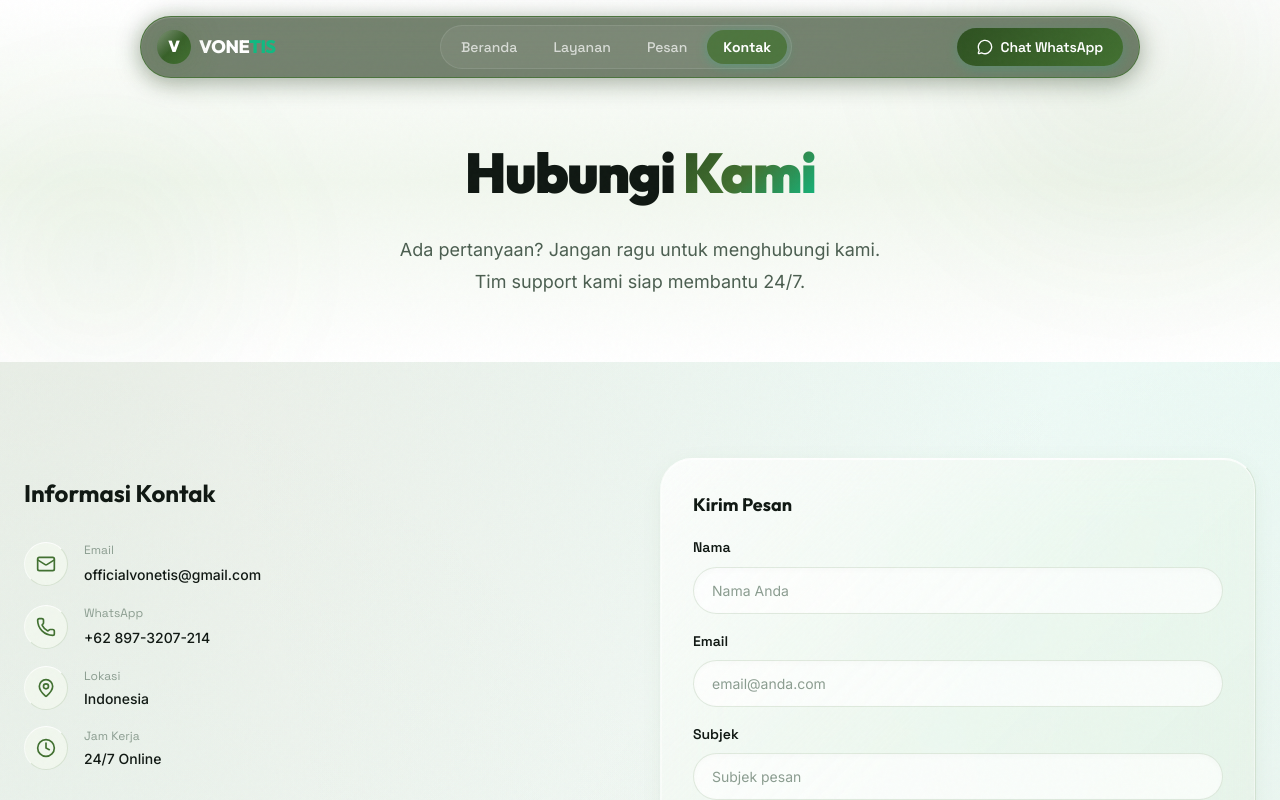
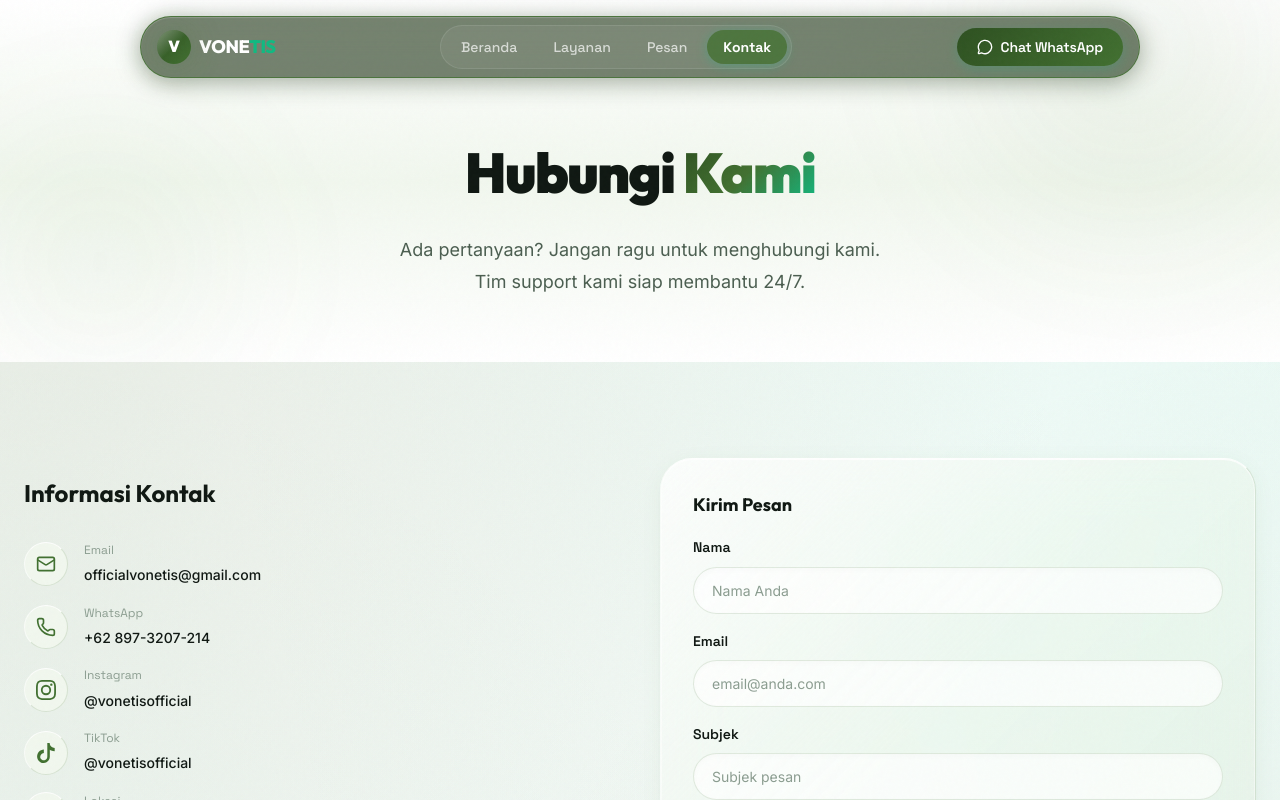
Before and after one commit to dharmamudita/vonetis, a Next.js app: page /contact in a window 1280 px wide. Shown: the top 800 px of the page. Built offline with nearby package versions, Linux system fonts and the light colour scheme.

Commit message:
feat: link official Instagram and TikTok in Footer and Contact page, add .env.example

```diff
--- a/src/app/contact/page.js
+++ b/src/app/contact/page.js
@@ -1,7 +1,7 @@
 'use client';
 
 import { useState, useEffect } from 'react';
-import { faqs, waLink, WHATSAPP_DISPLAY } from '@/lib/utils';
+import { faqs, waLink, WHATSAPP_DISPLAY, INSTAGRAM_URL, TIKTOK_URL } from '@/lib/utils';
 import { MapPin, Mail, Phone, Clock, Send, ChevronDown, CheckCircle2, AlertCircle, Loader2 } from 'lucide-react';
 import styles from './page.module.css';
 
@@ -100,6 +100,26 @@ export default function ContactPage() {
                 {[
                   { icon: <Mail size={20} />, label: 'Email', value: 'officialvonetis@gmail.com', href: 'mailto:officialvonetis@gmail.com' },
                   { icon: <Phone size={20} />, label: 'WhatsApp', value: WHATSAPP_DISPLAY, href: waLink() },
+                  {
+                    icon: (
+                      <svg viewBox="0 0 24 24" fill="currentColor" width="20" height="20">
+                        <path d="M12 2.163c3.204 0 3.584.012 4.85.07 3.252.148 4.771 1.691 4.919 4.919.058 1.265.069 1.645.069 4.849 0 3.205-.012 3.584-.069 4.849-.149 3.225-1.664 4.771-4.919 4.919-1.266.058-1.644.07-4.85.07-3.204 0-3.584-.012-4.849-.07-3.26-.149-4.771-1.699-4.919-4.92-.058-1.265-.07-1.644-.07-4.849 0-3.204.013-3.583.07-4.849.149-3.227 1.664-4.771 4.919-4.919 1.266-.057 1.645-.069 4.849-.069zM12 0C8.741 0 8.333.014 7.053.072 2.695.272.273 2.69.073 7.052.014 8.333 0 8.741 0 12c0 3.259.014 3.668.072 4.948.2 4.358 2.618 6.78 6.98 6.98C8.333 23.986 8.741 24 12 24c3.259 0 3.668-.014 4.948-.072 4.354-.2 6.782-2.618 6.979-6.98.059-1.28.073-1.689.073-4.948 0-3.259-.014-3.667-.072-4.947-.196-4.354-2.617-6.78-6.979-6.98C15.668.014 15.259 0 12 0zm0 5.838a6.162 6.162 0 100 12.324 6.162 6.162 0 000-12.324zM12 16a4 4 0 110-8 4 4 0 010 8zm6.406-11.845a1.44 1.44 0 100 2.881 1.44 1.44 0 000-2.881z" />
+                      </svg>
+                    ),
+                    label: 'Instagram',
+                    value: '@vonetisofficial',
+                    href: INSTAGRAM_URL,
+                  },
+                  {
+                    icon: (
+                      <svg viewBox="0 0 24 24" fill="currentColor" width="20" height="20">
+                        <path d="M12.525.02c1.31-.02 2.61-.01 3.91-.02.08 1.53.63 3.09 1.75 4.17 1.12 1.11 2.7 1.62 4.24 1.79v4.03c-1.44-.05-2.89-.35-4.2-.97-.57-.26-1.1-.59-1.62-.93-.01 2.92.01 5.84-.02 8.75-.08 1.4-.54 2.79-1.35 3.94-1.31 1.92-3.58 3.17-5.91 3.21-1.43.08-2.86-.31-4.08-1.03-2.02-1.12-3.44-3.17-3.8-5.46-.4-2.51.33-5.06 2.01-6.93 1.51-1.67 3.73-2.67 5.96-2.73.04 1.42-.04 2.85.03 4.27-1.33.16-2.62.83-3.43 1.89-.9 1.15-1.18 2.75-.72 4.14.44 1.25 1.54 2.22 2.84 2.5 1.15.26 2.39.06 3.4-.56.9-.53 1.56-1.4 1.83-2.4.15-.55.2-1.12.2-1.69V.02z" />
+                      </svg>
+                    ),
+                    label: 'TikTok',
+                    value: '@vonetisofficial',
+                    href: TIKTOK_URL,
+                  },
                   { icon: <MapPin size={20} />, label: 'Lokasi', value: 'Indonesia' },
                   { icon: <Clock size={20} />, label: 'Jam Kerja', value: '24/7 Online' },
                 ].map((item, i) => (
--- a/src/app/contact/page.module.css
+++ b/src/app/contact/page.module.css
@@ -14,7 +14,8 @@
 .infoItem { display: flex; align-items: center; gap: var(--space-4); }
 .infoIcon { width: 44px; height: 44px; border-radius: var(--radius-xl); background: var(--green-50); border: 1px solid rgba(65, 112, 48, 0.15); border-top-color: rgba(255, 255, 255, 0.9); border-left-color: rgba(255, 255, 255, 0.6); display: flex; align-items: center; justify-content: center; color: var(--green); flex-shrink: 0; }
 .infoLabel { font-size: var(--text-xs); color: var(--text-tertiary); margin-bottom: 2px; font-family: var(--font-accent); }
-.infoValue { font-weight: 500; font-size: var(--text-sm); color: var(--text-primary); }
+.infoValue { font-weight: 500; font-size: var(--text-sm); color: var(--text-primary); transition: color 0.2s ease; }
+a.infoValue:hover { color: var(--green); text-decoration: underline; }
 
 .formCard { padding: var(--space-8); display: flex; flex-direction: column; gap: var(--space-4); background: var(--glass-bg); backdrop-filter: var(--glass-blur); border: 1px solid rgba(65, 112, 48, 0.15); border-top-color: rgba(255, 255, 255, 0.9); border-left-color: rgba(255, 255, 255, 0.6); border-radius: var(--radius-2xl); box-shadow: var(--shadow-subtle), var(--inner-light); position: relative; overflow: hidden; }
 .formCard::before { content: ''; position: absolute; inset: 0; z-index: -1; pointer-events: none; border-radius: inherit; margin: -1px; background: linear-gradient(135deg, rgba(255,255,255,0.8) 0%, rgba(255,255,255,0) 40%, rgba(65,112,48,0.05) 100%); }
--- a/src/components/Footer.js
+++ b/src/components/Footer.js
@@ -1,7 +1,7 @@
 'use client';
 
 import Link from 'next/link';
-import { waLink } from '@/lib/utils';
+import { waLink, INSTAGRAM_URL, TIKTOK_URL } from '@/lib/utils';
 import styles from './Footer.module.css';
 
 const footerLinks = {
@@ -39,6 +39,12 @@ const socialIcons = {
   ),
 };
 
+const socialUrls = {
+  whatsapp: waLink(),
+  instagram: INSTAGRAM_URL,
+  tiktok: TIKTOK_URL,
+};
+
 export default function Footer() {
   return (
     <footer className={styles.footer}>
@@ -61,7 +67,7 @@ export default function Footer() {
           </p>
           <div className={styles.socials}>
             {Object.entries(socialIcons).map(([name, icon]) => (
-              <a key={name} href={name === 'whatsapp' ? waLink() : `https://${name}.com`} target="_blank" rel="noopener noreferrer" className={styles.socialLink} aria-label={name}>
+              <a key={name} href={socialUrls[name] || `https://${name}.com`} target="_blank" rel="noopener noreferrer" className={styles.socialLink} aria-label={name}>
                 {icon}
               </a>
             ))}
```
Also changed, not shown: src/lib/utils.js, 1 other file (tests, documents, lock files or other folders).
